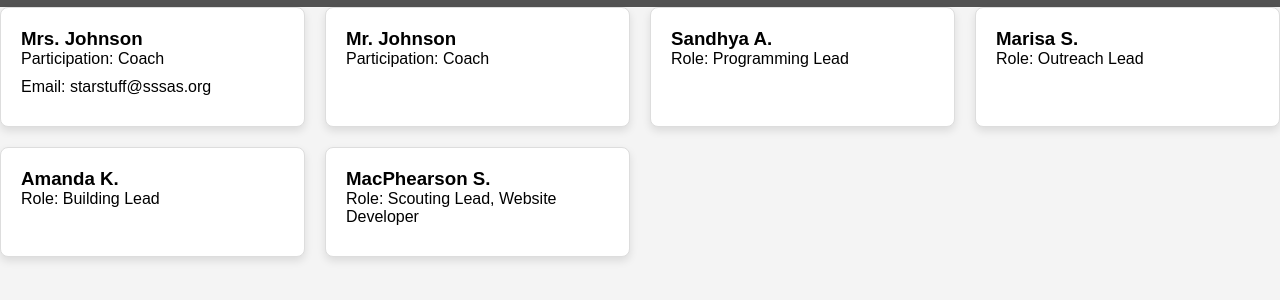
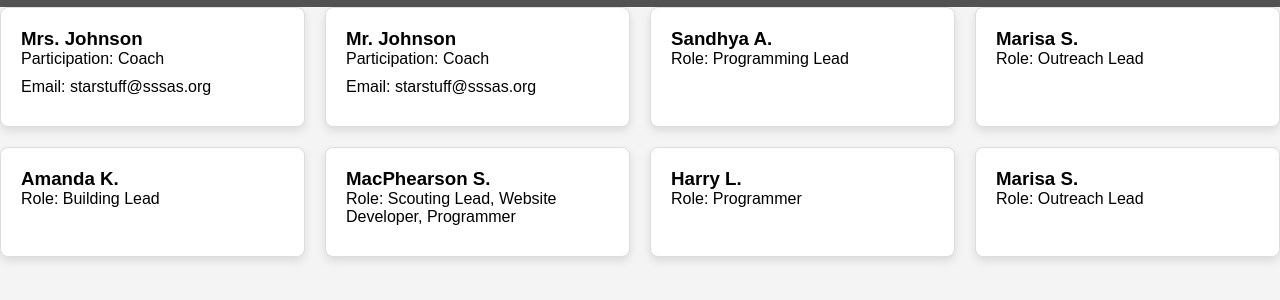
Before and after one commit to StarstuffRobotics/StarstuffRobotics.github.io, a plain HTML site: page Members/memberlist.html in a window 1280 px wide. Shown: the part 92-392 px from the top of the page. Drawn offline with Linux system fonts and the light colour scheme; files that its build step writes are made by us from their sources.

Commit message:
More cards

```diff
--- a/Members/memberlist.html
+++ b/Members/memberlist.html
@@ -123,6 +123,7 @@
         <div class="contact-card">
             <h3>Mr. Johnson</h3>
             <p>Participation: Coach</p>
+            <p>Email: starstuff@sssas.org</p>
         </div>
         <div class="contact-card">
             <h3>Sandhya A.</h3>
@@ -138,8 +139,17 @@
         </div>
         <div class="contact-card">
             <h3>MacPhearson S.</h3>
-            <p>Role: Scouting Lead, Website Developer </p>
+            <p>Role: Scouting Lead, Website Developer, Programmer </p>
         </div>
+        <div class="contact-card">
+            <h3>Harry L.</h3>
+            <p>Role: Programmer</p>
+        </div>
+        <div class="contact-card">
+            <h3>Marisa S.</h3>
+            <p>Role: Outreach Lead </p>
+        </div>
+
     </div>
 </body>
 </html>
```
